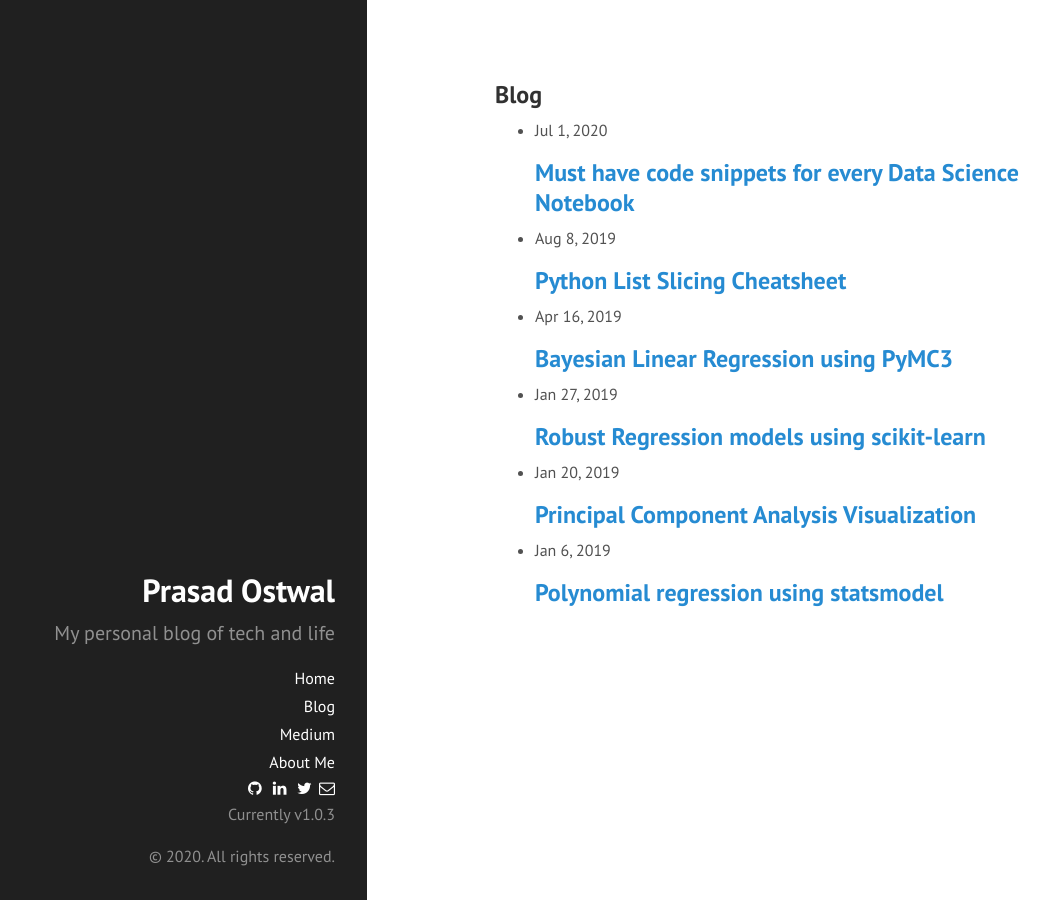
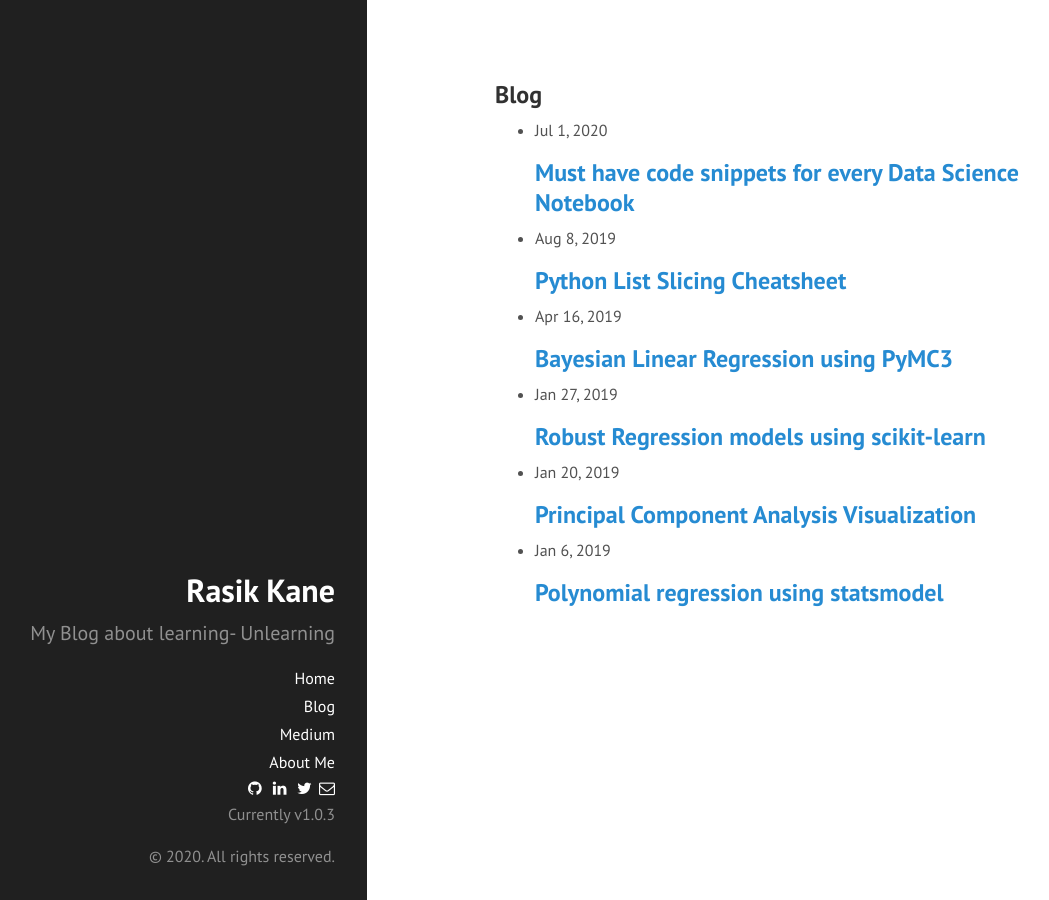
Before and after one commit to ostwalprasad/ostwalprasad.github.io, a Jekyll site: the page built from index.html, in a window 1280 px wide. Shown: the whole page, without its empty margins (33-1082 px from the left). Built offline with Jekyll 4.4.1, drawn with Linux system fonts in a browser that asks for light colours; the list of posts is cut into pages by our own code.

Commit message:
config change

```diff
--- a/_config.yml
+++ b/_config.yml
@@ -1,5 +1,5 @@
 ---
-title: Prasad Ostwal
+title: Rasik Kane
 timezone: UTC
 collections:
   posts:
@@ -17,22 +17,22 @@ gem:
 - jekyll-sitemap
 - jekyll-seo-tag
 - jemoji
-tagline: Prasad Ostwal blog
-description: My personal blog of tech and life
-url: http://ostwalprasad.github.io
+tagline: Rasik Kane blog
+description: My Blog about learning- Unlearning
+url: http://RasikKane.github.io
 baseurl: "/"
 imageurl: "/"
 author:
-  name: Prasad Ostwal
-  url: https://twitter.com/ostwalprasad
+  name: Rasik Kane
+  url: https://twitter.com/KaneRasik
 paginate: 5
-github_username: ostwalprasad
-linkedin_username: ostwalprasad
-twitter_username: ostwalprasad
-email: prasadostwal@gmail.com
+github_username: RasikKane
+linkedin_username: rasikkane
+twitter_username: KaneRasik
+email: rasik.kane@gmail.com
 version: 1.0.3
 disqus:
-  shortname: ostwalprasad-github-io
+  shortname: RasikKane-github-io
 plugins:
 - jekyll-feed
 - jekyll-seo-tag
@@ -40,4 +40,4 @@ plugins:
 - jekyll-paginate
 - jemoji
 github:
-  repo: https://github.com/ostwalprasad
+  repo: https://github.com/RasikKane
```
